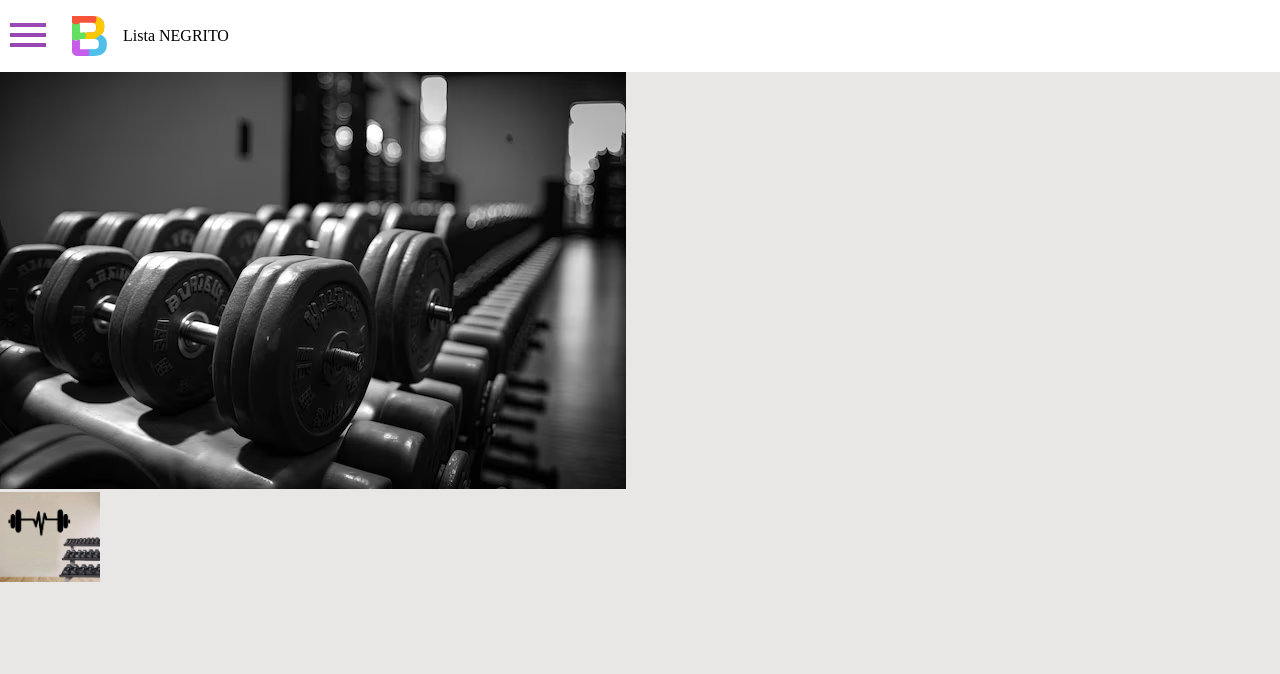
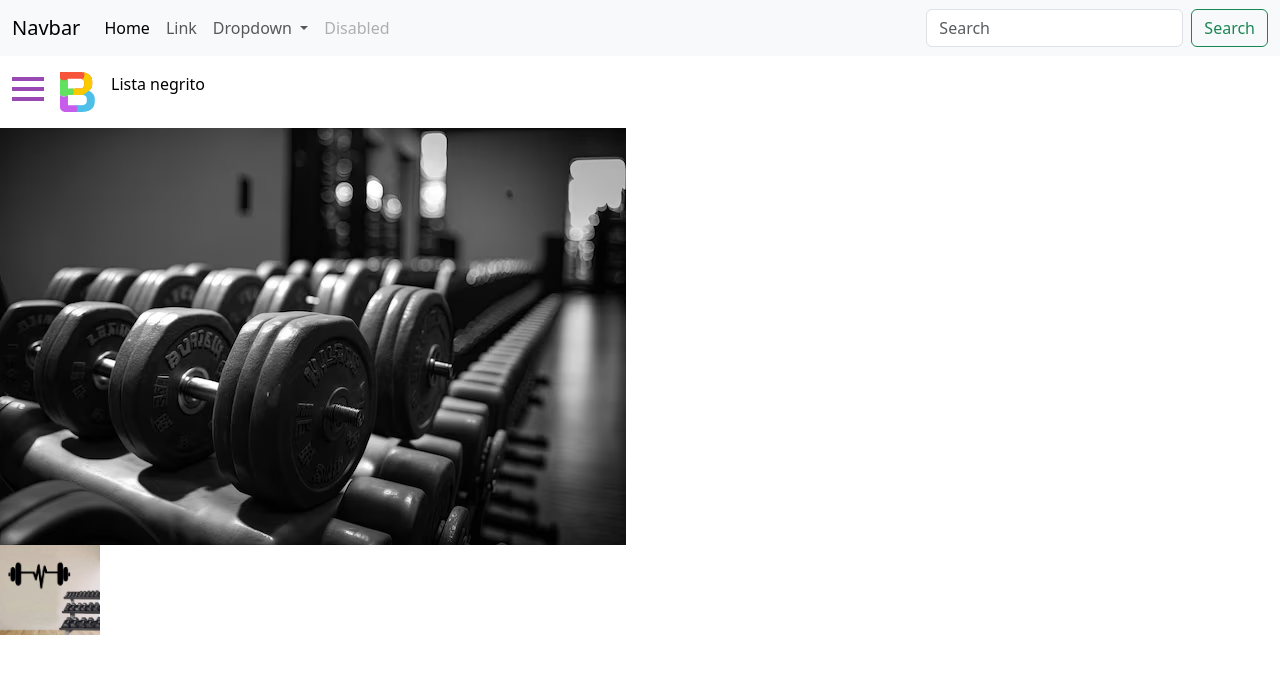
Before and after one commit to st3r0w/2Dliria, a plain HTML site: page index.html in a window 1280 px wide. Drawn offline with nearby package versions, Linux system fonts and the light colour scheme.

Commit message:
Add files via upload

```diff
--- a/index.html
+++ b/index.html
@@ -6,8 +6,45 @@
     <title>?????????</title>
     <link rel="stylesheet" href="reset.css">
     <link rel="stylesheet" href="style.css">
+    <link href="https://cdn.jsdelivr.net/npm/bootstrap@5.3.2/dist/css/bootstrap.min.css" rel="stylesheet" integrity="sha384-T3c6CoIi6uLrA9TneNEoa7RxnatzjcDSCmG1MXxSR1GAsXEV/Dwwykc2MPK8M2HN" crossorigin="anonymous">
 </head>
 <body>
+    <nav class="navbar navbar-expand-lg bg-body-tertiary">
+        <div class="container-fluid">
+          <a class="navbar-brand" href="#">Navbar</a>
+          <button class="navbar-toggler" type="button" data-bs-toggle="collapse" data-bs-target="#navbarSupportedContent" aria-controls="navbarSupportedContent" aria-expanded="false" aria-label="Toggle navigation">
+            <span class="navbar-toggler-icon"></span>
+          </button>
+          <div class="collapse navbar-collapse" id="navbarSupportedContent">
+            <ul class="navbar-nav me-auto mb-2 mb-lg-0">
+              <li class="nav-item">
+                <a class="nav-link active" aria-current="page" href="#">Home</a>
+              </li>
+              <li class="nav-item">
+                <a class="nav-link" href="#">Link</a>
+              </li>
+              <li class="nav-item dropdown">
+                <a class="nav-link dropdown-toggle" href="#" role="button" data-bs-toggle="dropdown" aria-expanded="false">
+                  Dropdown
+                </a>
+                <ul class="dropdown-menu">
+                  <li><a class="dropdown-item" href="#">Action</a></li>
+                  <li><a class="dropdown-item" href="#">Another action</a></li>
+                  <li><hr class="dropdown-divider"></li>
+                  <li><a class="dropdown-item" href="#">Something else here</a></li>
+                </ul>
+              </li>
+              <li class="nav-item">
+                <a class="nav-link disabled" aria-disabled="true">Disabled</a>
+              </li>
+            </ul>
+            <form class="d-flex" role="search">
+              <input class="form-control me-2" type="search" placeholder="Search" aria-label="Search">
+              <button class="btn btn-outline-success" type="submit">Search</button>
+            </form>
+          </div>
+        </div>
+      </nav>
      <header class="cabeçalho">
         <div class="container">
             <input type="checkbox" id="menu" class="container__botao">
@@ -27,7 +64,7 @@
                 </li>
             </ul>
             <img src="img/Logo.svg" alt="Logo da Alurabooks" class="container__imagem">
-            <p class="titulo">Lista NEGRITO</p>
+            <p class="titulo">Lista negrito</p>
         </div>
         <!-- ???????? -->
         <div class="container">
```
